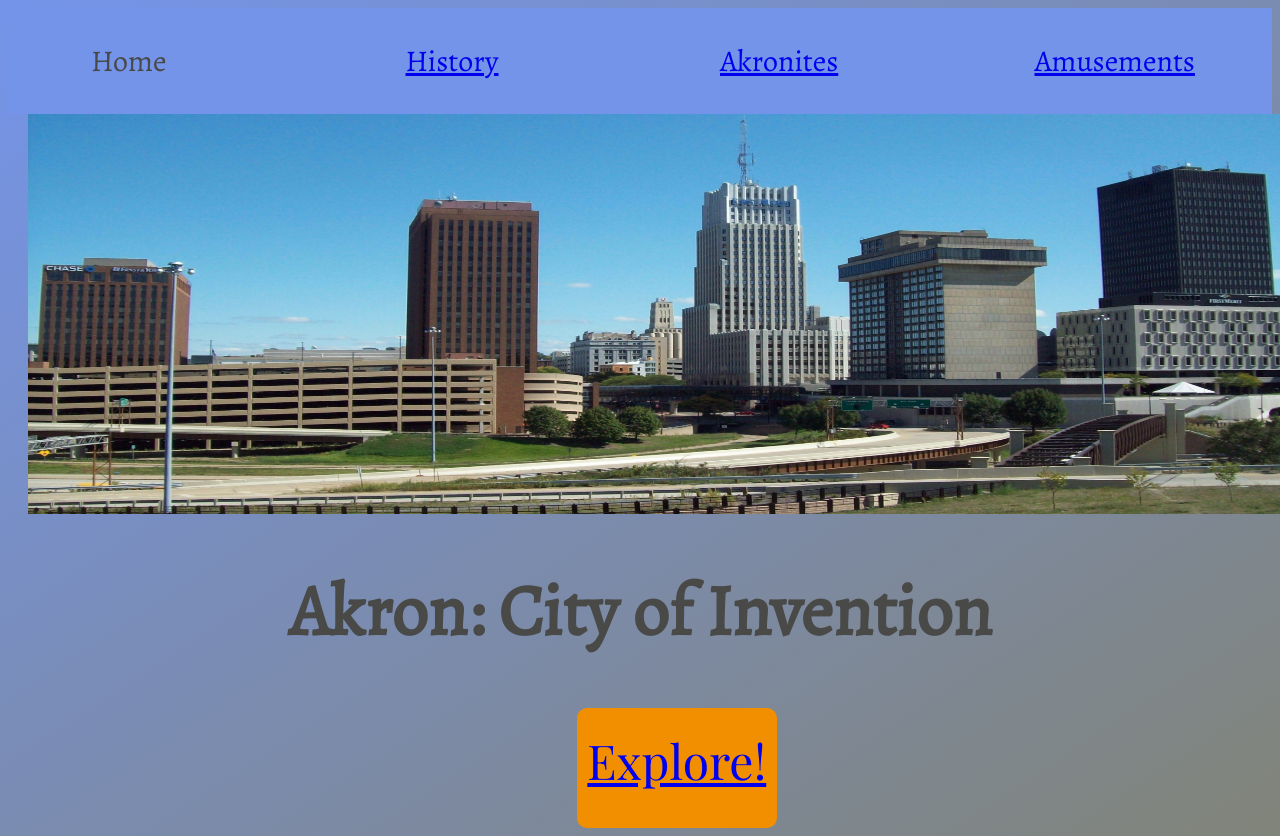
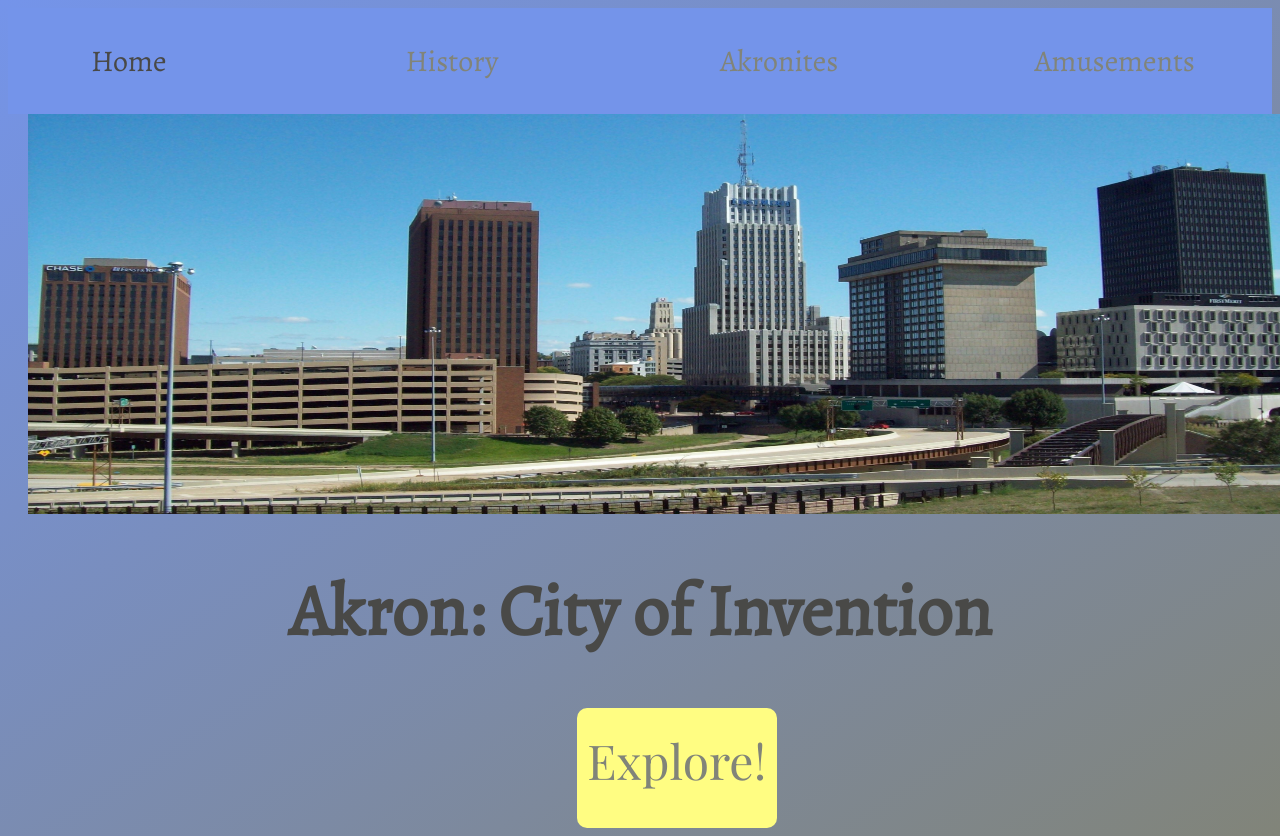
Before and after one commit to McShi/rashida-project, a plain HTML site: page index.html in a window 1280 px wide. Shown: the top 836 px of the page. Drawn offline with nearby package versions, Linux system fonts and the light colour scheme.

Commit message:
updated pages

```diff
--- a/css/style.css
+++ b/css/style.css
@@ -46,6 +46,19 @@ body {
     justify-content: center;
 }
 
+.menu a:link {
+    text-decoration: none;
+    color: #818479;
+}
+
+.menu a:hover {
+    color:#494947;
+}
+
+.menu a:visited {
+    color: #E03616;
+}
+
 .header {
 /*
     display: flex;
@@ -56,6 +69,12 @@ body {
 */
     width:100%;
 }
+
+/*
+div h3 {
+    color: #E03616;
+}
+*/
 
 img {
     margin: 0 20px;
@@ -73,7 +92,8 @@ h1 {
 .button {
     height: 100px;
     width: 200px;
-    background-color: #f18f01;
+    background-color: #FFFD82;
+/*        #f18f01;*/
     border-radius: 10px;
     text-align: center;
     font-family: 'Playfair Display', serif;
@@ -86,6 +106,11 @@ h1 {
     margin-left: 45%;
     margin-bottom: 10px;
 */
+}
+
+.button a:link {
+    text-decoration: none;
+    color: #818479;
 }
 
 p {
@@ -119,6 +144,7 @@ padding:10px;
 
 .cards img {
     width:100%;
+    height: 450px;
 }
 
 .card-container {
```
Also changed, not shown: akronites.html (+1 -0 lines), amusements.html (+1 -0 lines), history.html (+2 -1 lines), index.html (+2 -1 lines).
